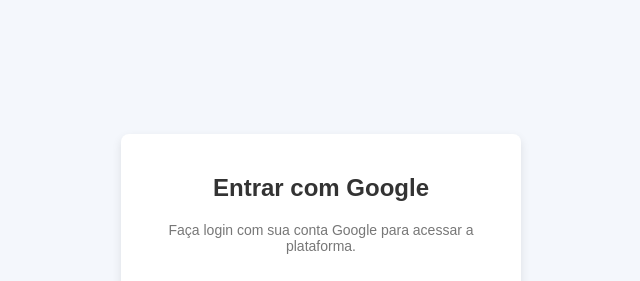
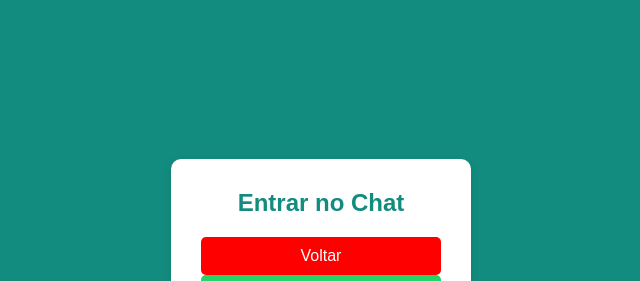
Before and after one commit to AdrainRazini/Descarte-Adequados, a website: page public/login.html in a window 1280 px wide. Shown: the part 149-430 px from the top of the page, without its empty margins (319-959 px from the left). Drawn offline with Linux system fonts and the light colour scheme.

Commit message:
comit 16

```diff
--- a/public/login.html
+++ b/public/login.html
@@ -1,117 +1,98 @@
 <!DOCTYPE html>
-<html lang="pt-br">
+<html lang="pt-BR">
 <head>
   <meta charset="UTF-8">
   <meta name="viewport" content="width=device-width, initial-scale=1.0">
-  <meta http-equiv="X-UA-Compatible" content="ie=edge">
-  <title>Login com Google</title>
-
-  <!-- Vinculando o CSS para o estilo da página -->
-  <link rel="stylesheet" href="css/styles.css">
-
-  <!-- Incluindo um ícone de página -->
-  <link rel="icon" href="images/favicon.ico" type="image/x-icon">
-
-</head>
-
+  <title>Login</title>
+  <link rel="stylesheet" href="css/page.css">
   <style>
-
-    /* Resetando alguns estilos padrões */
     * {
       margin: 0;
       padding: 0;
       box-sizing: border-box;
+      font-family: Arial, sans-serif;
     }
 
-/* Corpo da página */
     body {
-  font-family: 'Arial', sans-serif;
-  background-color: #f4f7fc;
+      background: #128C7E;
       display: flex;
+      align-items: center;
       justify-content: center;
-  align-items: center;
       height: 100vh;
-  color: #333;
     }
 
-/* Container principal */
-.container {
-  display: flex;
-  justify-content: center;
-  align-items: center;
-  height: 100%;
-  padding: 0 20px;
+    #login-page {
+      background: white;
+      padding: 30px;
+      border-radius: 10px;
+      box-shadow: 0 4px 10px rgba(0, 0, 0, 0.1);
+      text-align: center;
+      width: 300px;
     }
 
-/* Caixa de login */
-.login-box {
-  background-color: #fff;
-  border-radius: 8px;
-  box-shadow: 0 4px 10px rgba(0, 0, 0, 0.1);
-  padding: 40px;
-  width: 100%;
-  max-width: 400px;
-  text-align: center;
+    h2 {
+      margin-bottom: 20px;
+      color: #128C7E;
     }
 
-.login-box h2 {
-  font-size: 24px;
-  margin-bottom: 20px;
-  color: #333;
+    input {
+      width: 100%;
+      padding: 10px;
+      margin-bottom: 15px;
+      border: 2px solid #ddd;
+      border-radius: 5px;
+      transition: 0.3s;
+      font-size: 16px;
     }
 
-.login-box p {
-  font-size: 14px;
-  color: #777;
-  margin-bottom: 30px;
+    input:focus {
+      border-color: #128C7E;
+      outline: none;
     }
 
-.btn-google {
-  background-color: #4285f4;
+    button {
+      width: 100%;
+      padding: 10px;
+      background: #25D366;
+      color: white;
       border: none;
-  color: #fff;
+      border-radius: 5px;
+      cursor: pointer;
       font-size: 16px;
-  padding: 12px 20px;
-  border-radius: 4px;
-  width: 100%;
-  display: flex;
-  justify-content: center;
-  align-items: center;
-  gap: 10px;
-  cursor: pointer;
-  transition: background-color 0.3s;
+      transition: 0.3s;
     }
 
-.btn-google:hover {
-  background-color: #357ae8;
+    button:hover {
+      background: #1eb14f;
     }
 
-/* Ícone do Google */
-.google-icon {
-  width: 20px;
-  height: 20px;
-  filter: invert(100%) sepia(0%) saturate(0%) hue-rotate(0deg);
+    .back-btn {
+      background-color: red;
     }
 
+    .back-btn:hover {
+      background-color: darkred;
+    }
+  </style>
+</head>
+<body>
+  <div id="login-page">
+    <h2>Entrar no Chat</h2>
 
-</style>
+    <!-- Botão Voltar -->
+    <button id="back-btn" class="back-btn" onclick="window.location.href='index.html'">Voltar</button>
 
-<body>
-
-  <!-- Container principal -->
-  <div class="container">
-    <div class="login-box">
-      <h2>Entrar com Google</h2>
-      <p>Faça login com sua conta Google para acessar a plataforma.</p>
-      <button id="login-btn" class="btn-google">
-        <img src="images/google-icon.svg" alt="Google Logo" class="google-icon">
-        Login com Google
-      </button>
-    </div>
+    <!-- Botão de Login com Google -->
+    <button id="google-login">Entrar com Google</button>
   </div>
 
-  <!-- Script de autenticação do Firebase -->
-  <script type="module" src="js/main.js"></script>
+  <script type="module">
+    import { loginWithGoogle } from "./js/main.js";
 
+    // Adiciona o evento para o login com Google
+    document.getElementById("google-login").addEventListener("click", loginWithGoogle);
+  </script>
+
+  <script src="js/main.js"></script>
 </body>
 </html>
```
Lines whose indentation alone changed are shown as unchanged.
